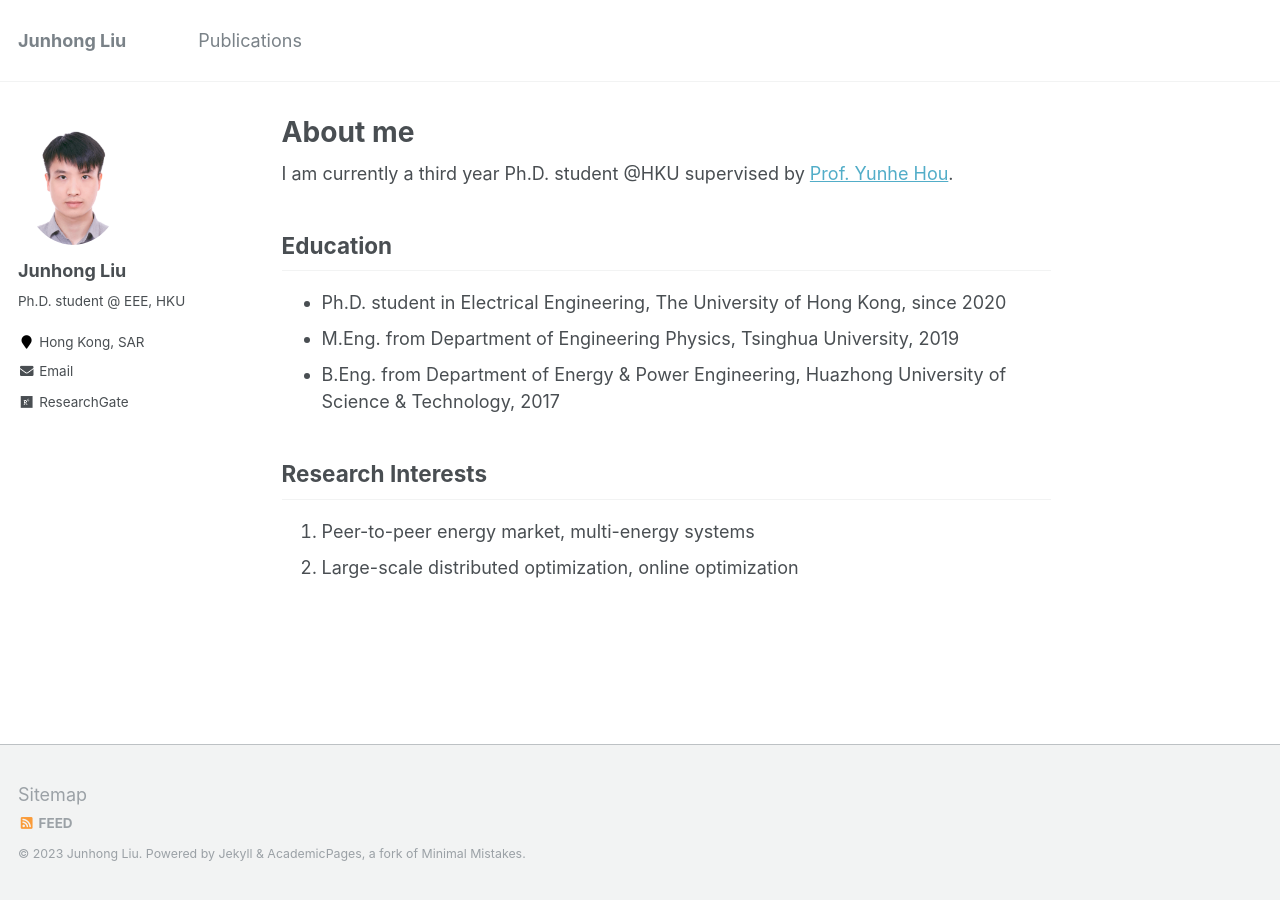
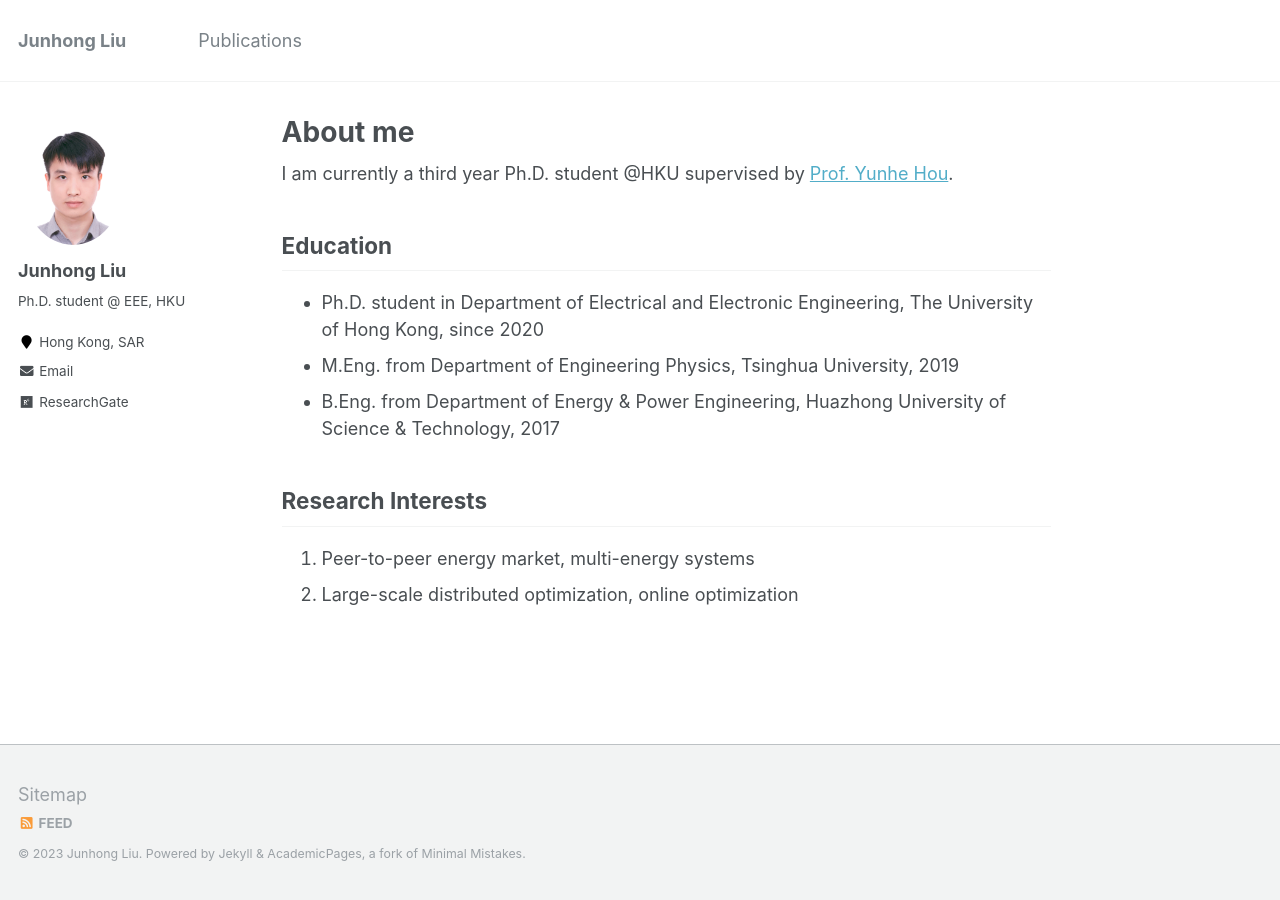
Before and after one commit to johnny-eee/online, a Jekyll site: the page built from _pages/about.md, in a window 1280 px wide. Built offline with Jekyll 4.4.1, drawn with Linux system fonts in a browser that asks for light colours.

Commit message:
Update about.md

```diff
--- a/_pages/about.md
+++ b/_pages/about.md
@@ -12,7 +12,7 @@ I am currently a third year Ph.D. student @HKU supervised by [Prof. Yunhe Hou](h
 
 ## Education
 
-* Ph.D. student in Electrical Engineering, The University of Hong Kong, since 2020
+* Ph.D. student in Department of Electrical and Electronic Engineering, The University of Hong Kong, since 2020
 * M.Eng. from Department of Engineering Physics, Tsinghua University, 2019
 * B.Eng. from Department of Energy & Power Engineering, Huazhong University of Science & Technology, 2017
 
```
